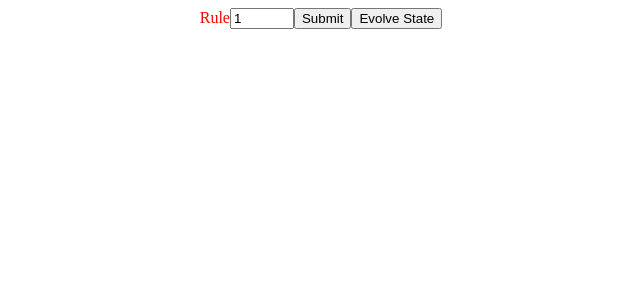
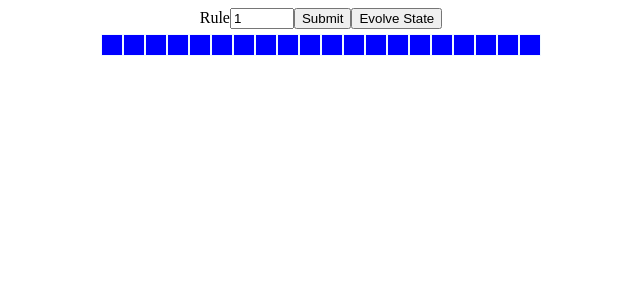
Before and after one commit to JohYoshida/cellular-automata, a React (Create React App) app: page / in a window 1280 px wide. Shown: the top 300 px of the page, without its empty margins (319-959 px from the left). Built offline with nearby package versions, Linux system fonts and the light colour scheme.

Commit message:
Basic styling

```diff
--- a/src/styles/css/main.css
+++ b/src/styles/css/main.css
@@ -1,5 +1,20 @@
-.App {
-  color: red;
+.Cell {
+  height: 10px;
+  width: 10px;
+  border: 1px solid aliceblue;
+  background-color: blue;
+  padding: 5px;
+  font-size: 6px;
+}
+
+.Board {
+  display: inline-block;
+  justify-content: center;
+  margin-top: 5px;
+}
+
+.row {
+  display: flex;
 }
 
 /*# sourceMappingURL=main.css.map */
--- /dev/null
+++ b/src/styles/scss/Board.scss
@@ -0,0 +1,11 @@
+@import "Cell";
+
+.Board {
+  display: inline-block;
+  justify-content: center;
+  margin-top: 5px;
+
+}
+.row {
+  display: flex;
+}
--- /dev/null
+++ b/src/styles/scss/Cell.scss
@@ -0,0 +1,8 @@
+.Cell {
+  height: 10px;
+  width: 10px;
+  border: 1px solid aliceblue;
+  background-color: blue;
+  padding: 5px;
+  font-size: 6px;
+}
--- a/src/styles/scss/main.scss
+++ b/src/styles/scss/main.scss
@@ -0,0 +1 @@
+@import "Board";
```
Also changed, not shown: 1 other file (tests, documents, lock files or other folders).
